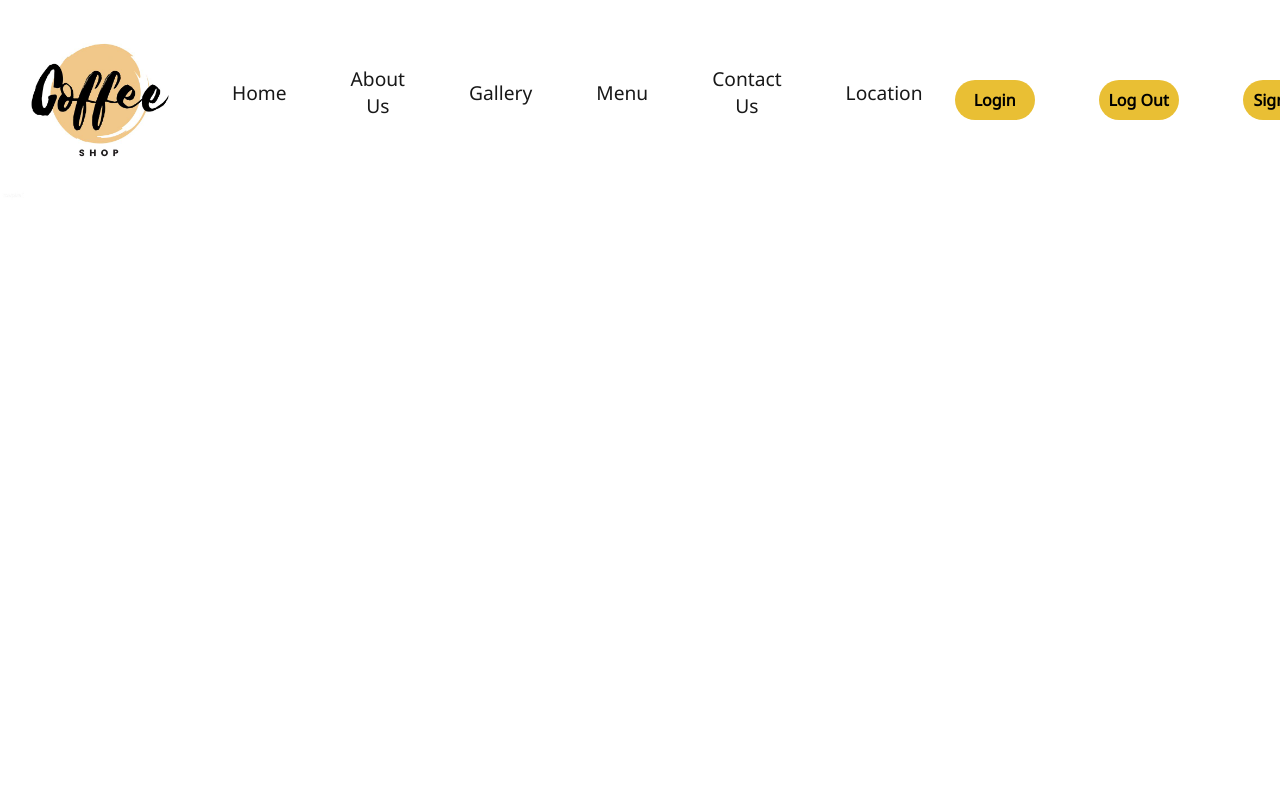
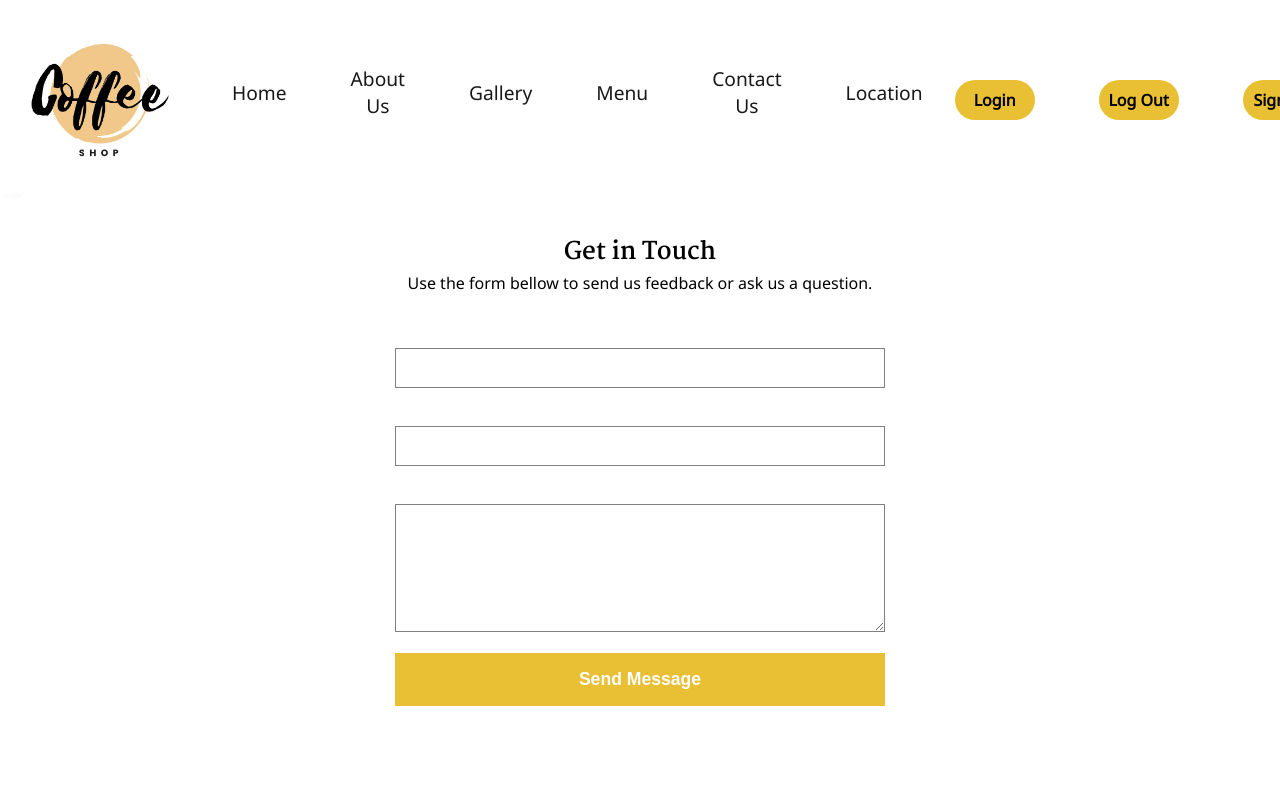
Before and after one commit to Unluc/cafe_project, a React (Create React App) app: page /profile in a window 1280 px wide. Shown: the top 800 px of the page. Built offline with nearby package versions, Linux system fonts and the light colour scheme.

Commit message:
Added profile example which is not working yet

```diff
--- a/src/App.js
+++ b/src/App.js
@@ -9,6 +9,7 @@ import AboutUs from './pages/about-us/AboutUs.js';
 import Gallery from './pages/gallery/Gallery.js';
 import GalleryDetail from './pages/gallery-detail/GalleryDetail.js';
 import Location from './pages/location/Location.js';
+import Profile from './pages/profile/Profile.js';
 // import Footer from './components/footer/Footer.js';
 import LoginForm from './components/login/Login.js';
 import SignUpForm from './components/signUp/SignUp.js';
@@ -87,6 +88,7 @@ function App() {
         <Route exact path='/gallery' element={<Gallery />} />
         <Route exact path='/gallery/:slug' element={<GalleryDetail />} />
         <Route exact path='/location' element={<Location />} />
+        <Route exact path='/profile' element={<Profile />} />
       </Routes>
     </Router>
 
@@ -244,7 +246,7 @@ function Header() {
         </div>
         <SignUpForm isShowSignUp={isShowSignUp} />
 
-
+        {/* <Link to="/profile">Profile</Link> */}
 
         <img className="burger-menu" onClick="openNav()" src="menu-icon.svg"/>
       </header>
--- /dev/null
+++ b/src/pages/profile/Profile.js
@@ -0,0 +1,73 @@
+import React from "react";
+import axios from "axios";
+import Footer from "../../components/footer/Footer.js";
+
+const Profile = () => {
+
+  axios.defaults.xsrfCookieName = 'csrftoken';
+  axios.defaults.xsrfHeaderName = 'X-CSRFToken';
+
+  const[formStatus, setFormStatus] = React.useState("Send Message");
+
+  const onSubmit = (e) => {
+
+    e.preventDefault();
+    setFormStatus("Submiting...");
+    const { name, email, message } = e.target.elements;
+
+    let conFom = {
+        name: name.value,
+        email: email.value,
+        message: message.value,
+    }
+    console.log(conFom);
+    axios.post("/api/v1/contact_us/contact/", {
+      "name": conFom.name,
+      "email": conFom.email,
+      "message": conFom.message
+    }, {
+      "headers": {
+        'Content-Type': 'application/json',
+      }
+  }).then((res) => {
+      console.log(res);
+      setFormStatus("Submited");
+    }).catch((err) => {
+      console.log(err);
+    });
+  }
+
+  return (
+    <div className="page-content height">
+      <section className="content-section height">
+        <div className="contact-form">
+          <h2>Get in Touch</h2>
+
+          <p>
+            Use the form bellow to send us feedback or ask us a question.
+          </p>
+
+          <form onSubmit={onSubmit}>
+            <label htmlFor="name">Full Name</label>
+            <input type="text" id="name" required />
+
+            <label htmlFor="email">Email</label>
+            <input type="email" id="email" required />
+
+            <label htmlFor="message">Message</label>
+            <textarea id="message" required />
+
+            <button className="btn-submit" type="submit" value="Send Message">
+              {formStatus}
+            </button>
+          </form>
+        </div>
+
+      </section>
+      <Footer />
+    </div>
+
+  );
+}
+
+export default Profile;
```
Also changed, not shown: 1 other file (tests, documents, lock files or other folders).
